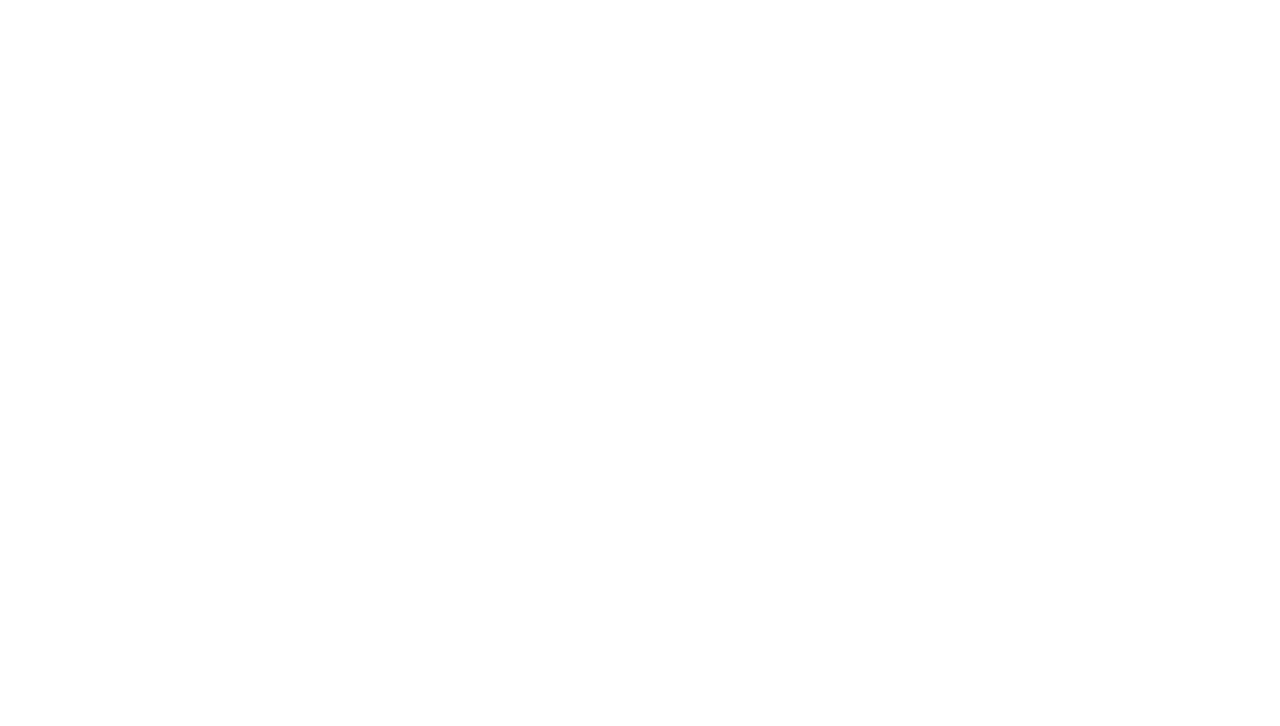
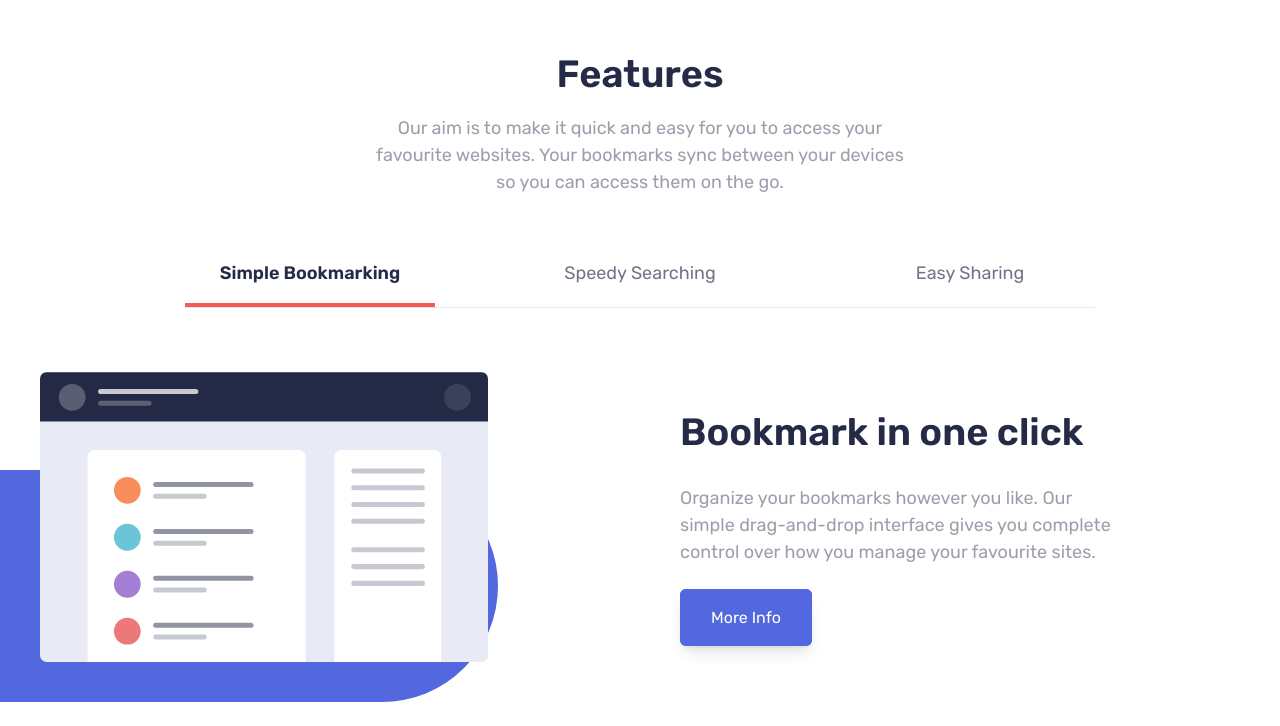
Before and after one commit to MIKOXO/Bookmark-landing-page, a React (Vite) app: page / in a window 1280 px wide. Shown: the part 708-1434 px from the top of the page. Before the commit the page ends 800 px from the top, so only its background shows below. Built offline with nearby package versions, Linux system fonts and the light colour scheme.

Commit message:
Features component added

```diff
--- /dev/null
+++ b/src/components/Features.jsx
@@ -0,0 +1,98 @@
+import React, { useState } from "react";
+import illustrationTab1 from "../assets/illustration-features-tab-1.svg";
+import illustrationTab2 from "../assets/illustration-features-tab-2.svg";
+import illustrationTab3 from "../assets/illustration-features-tab-3.svg";
+
+const tabs = ["Simple Bookmarking", "Speedy Searching", "Easy Sharing"];
+
+const features = [
+  {
+    id: 0,
+    title: "Bookmark in one click",
+    description:
+      "Organize your bookmarks however you like. Our simple drag-and-drop interface gives you complete control over how you manage your favourite sites.",
+    image: illustrationTab1,
+  },
+  {
+    id: 1,
+    title: "Intelligent search",
+    description:
+      "Our powerful search feature will help you find saved sites in no time at all. No need to trawl through all of your bookmarks.",
+    image: illustrationTab2,
+  },
+  {
+    id: 2,
+    title: "Share your bookmarks",
+    description:
+      "Easily share your bookmarks and collections with others. Create a shareable link that you can send at the click of a button.",
+    image: illustrationTab3,
+  },
+];
+
+const Features = () => {
+  const [activeTab, setActiveTab] = useState(0);
+
+  return (
+    <section className="mx-auto container px-6 lg:py-16 mt-24 lg:mt-10 flex flex-col items-center">
+      {/* Header Text */}
+      <div className="flex flex-col items-center space-y-3 max-w-2xl text-center">
+        <h1 className="text-[24px] lg:text-[38px] font-semibold text-Blue950">
+          Features
+        </h1>
+        <p className="text-Blue950 opacity-45 text-[15px] lg:text-[18px] max-w-[550px] mx-auto">
+          Our aim is to make it quick and easy for you to access your favourite
+          websites. Your bookmarks sync between your devices so you can access
+          them on the go.
+        </p>
+      </div>
+
+      {/* Tabs */}
+      <div className="mt-16 border-b flex justify-center flex-wrap gap-4 sm:gap-20 relative">
+        {tabs.map((tab, index) => (
+          <button
+            key={index}
+            onClick={() => setActiveTab(index)}
+            className={`relative pb-4 transition-colors duration-300 lg:w-[250px] text-Blue950 text-[18px] ${
+              activeTab === index
+                ? "opacity-100 border-b-4 border-Red400 font-semibold"
+                : "opacity-65 hover:text-softRed border-b-4 border-transparent hover:text-Red400"
+            }`}
+          >
+            {tab}
+          </button>
+        ))}
+      </div>
+
+      {/* Features Content */}
+      <div className="mt-16 flex flex-col-reverse lg:flex-row items-center justify-between gap-10 lg:gap-20">
+        {/* Left Content/ Image */}
+        <div className="relative lg:right-28 flex justify-center">
+          <div className="absolute -left-20 -bottom-10 w-[120%] h-[80%] bg-Blue600 rounded-r-full -z-10"></div>
+          <img
+            src={features[activeTab].image}
+            alt={features[activeTab].title}
+            className="w-full max-w-md mx-auto"
+          />
+        </div>
+
+        {/* Right Content/ Text */}
+        <div className="flex-1 space-y-6 text-center lg:text-left">
+          <h3 className="text-[24px] lg:text-[38px] font-semibold text-Blue950">
+            {features[activeTab].title}
+          </h3>
+          <p className="text-Blue950 opacity-45 text-[15px] lg:text-[18px] max-w-md mx-auto lg:mx-0 pb-10">
+            {features[activeTab].description}
+          </p>
+          <a
+            href="#"
+            className="max-sm:hidden bg-Blue600 px-2 py-3 sm:px-7 sm:py-4 text-white rounded-md shadow-lg border-[3px] border-Blue600 hover:bg-transparent hover:text-Blue600 transition-all duration-300"
+          >
+            More Info
+          </a>
+        </div>
+      </div>
+    </section>
+  );
+};
+
+export default Features;
--- a/src/pages/Home.jsx
+++ b/src/pages/Home.jsx
@@ -1,12 +1,14 @@
 import React from "react";
 import Navbar from "../components/Navbar";
 import Hero from "../components/Hero";
+import Features from "../components/Features";
 
 const Home = () => {
   return (
     <>
       <Navbar />
       <Hero />
+      <Features />
     </>
   );
 };
```
